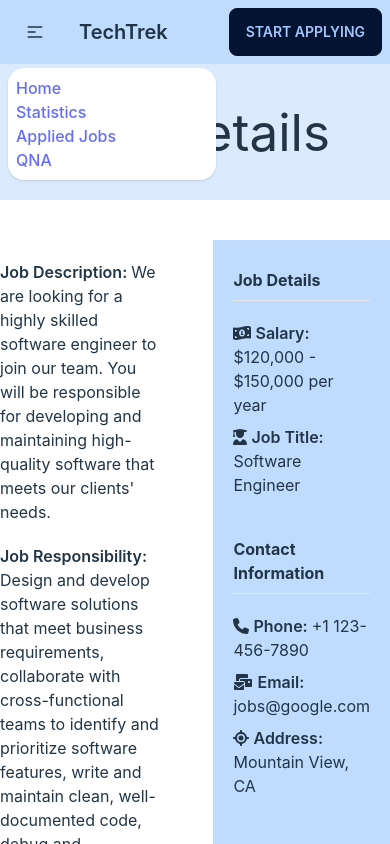
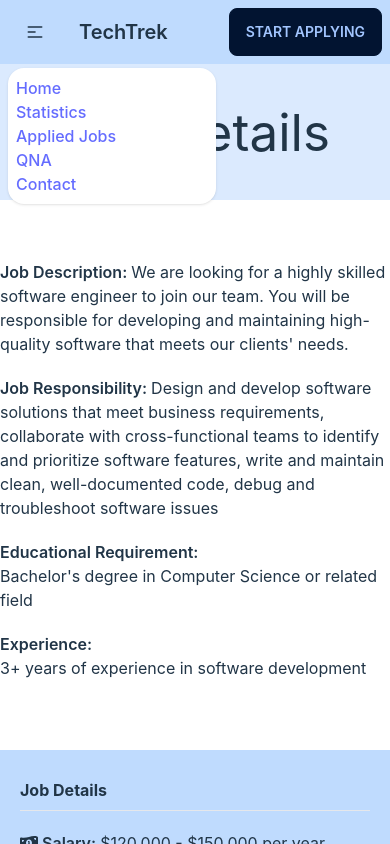
Before and after one commit to Sifat-E-Sadakin/TechTrek, a React (Vite) app: page /jobDetails/1 in a window 390 px wide. Both pictures are taken after a click on the label 35 px from the left and 32 px from the top of the page. Shown: the top 844 px of the page. Built offline with nearby package versions, Linux system fonts and the light colour scheme.

Commit message:
all responsive for mobile other than chart

```diff
--- a/src/Components/AssignmentChart/AssignmentChart.jsx
+++ b/src/Components/AssignmentChart/AssignmentChart.jsx
@@ -1,4 +1,5 @@
 import React from 'react';
+import './ssignmentChart.css'
 
 import {
   Radar,
@@ -16,7 +17,8 @@ import {
   CartesianGrid,
 
   Legend,
-  Scatter
+  Scatter,
+  ResponsiveContainer
 } from "recharts";
 import Footer from '../Footer/Footer';
 
@@ -26,7 +28,7 @@ const AssignmentChart = () => {
   const data = [
     {
       subject: "Assignment 01",
-          A:60,
+      A: 60,
 
       fullMark: 60
     },
@@ -37,7 +39,7 @@ const AssignmentChart = () => {
       fullMark: 60
     },
     {
-          subject:"Assignment 03",
+      subject: "Assignment 03",
       A: 60,
 
       fullMark: 60
@@ -125,7 +127,8 @@ const AssignmentChart = () => {
     <div className='text-center py-10'>
       <h1>Assignment Marks</h1>
 
-            <div>
+      {/* <ResponsiveContainer  width={400} height='80%'> */}
+      <div id='chart'>
       <ComposedChart
         width={1100}
         height={400}
@@ -147,7 +150,16 @@ const AssignmentChart = () => {
         <Line type="monotone" dataKey="expected_Marks" stroke="#ff7300" />
 
       </ComposedChart>
+
       </div>
+
+      {/* </ResponsiveContainer> */}
+
+
+
+
+
+
 
       <div className='flex justify-center'>
         <RadarChart
--- /dev/null
+++ b/src/Components/AssignmentChart/ssignmentChart.css
@@ -0,0 +1,4 @@
+#chart{
+    width: 500px;
+
+}
--- /dev/null
+++ b/src/Components/JobDetails/JobDetails.css
@@ -0,0 +1,14 @@
+
+
+#jobDetails{
+    display:grid;
+    grid-template-columns:2fr 1fr;
+    gap: 50px;
+}
+@media (max-width: 576px) {
+    #jobDetails{
+        display:flex;
+        flex-direction: column;
+    }
+
+}
--- a/src/Components/JobDetails/JobDetails.jsx
+++ b/src/Components/JobDetails/JobDetails.jsx
@@ -5,6 +5,7 @@ import { faCoffee, faLocation, faLocationDot, faMailBulk, faMoneyBill, faMoneyBi
 import { addToDb } from '../../Utilities/LocalStorage';
 import Footer from '../Footer/Footer';
 import toast, { Toaster } from 'react-hot-toast';
+import './JobDetails.css'
 
 const JobDetails = () => {
 
@@ -32,7 +33,7 @@ const JobDetails = () => {
                 <h1>Job Details</h1>
             </div>
 
-            <div className='py-10 container mx-auto' style={{display:'grid', gridTemplateColumns:'2fr 1fr', gap:"50px"}}>
+            <div className='py-10 container mx-auto' id='jobDetails' >
                  <div>
                     <h2 className='my-5'><span className='font-semibold'>Job Description: </span> {job_description}</h2>
                     <h2 className='my-5'><span className='font-semibold'>Job Responsibility: </span> {job_responsibility}</h2>
--- a/src/Components/Navbar/Navbar.jsx
+++ b/src/Components/Navbar/Navbar.jsx
@@ -17,6 +17,7 @@ const Navbar = () => {
                                 <Link  to='/statistics'>Statistics</Link>
                                 <Link  to='/appliedJobs'>Applied Jobs</Link>
                                 <Link  to='/qna'>QNA</Link>
+                                <Link  to='/contact'>Contact</Link>
                             </ul>
                         </div>
                         <a className="btn btn-ghost normal-case text-xl">TechTrek</a>
--- a/src/Components/ShowAppliedJobs/ShowAppliedJobs.jsx
+++ b/src/Components/ShowAppliedJobs/ShowAppliedJobs.jsx
@@ -19,8 +19,8 @@ const ShowAppliedJobs = ({list}) => {
 
             <div className='flex justify-between border p-5 items-center m-5'>
 
-            <div className='flex '>
-                <div className='bg-blue-100 p-10'>
+            <div className='md:flex '>
+                <div className='md:bg-blue-100 md:p-10'>
                     <img src={logo} alt="" style={{width:'250px',height:''}} />
                 </div>
                 <div className='mx-3'>
```
Lines whose indentation alone changed are shown as unchanged.
